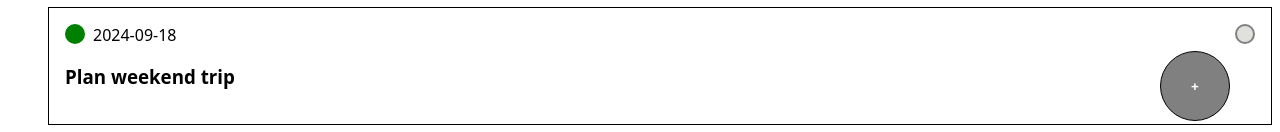
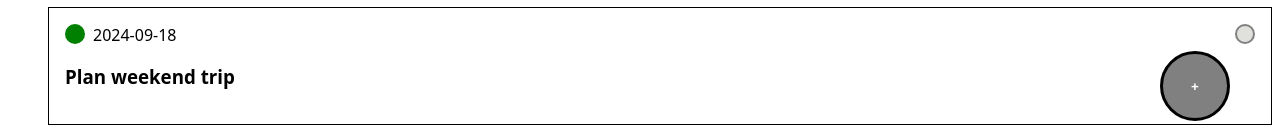
Before and after one commit to anapecic/task-flow, a Next.js app: page / in a window 1280 px wide. Shown: the part 629-761 px from the top of the page. Built offline with nearby package versions, Linux system fonts and the light colour scheme.

Commit message:
finished mvp in terms of functionality

```diff
--- /dev/null
+++ b/components/Filter/Filter.js
@@ -0,0 +1,9 @@
+export default function Filter({ sortMode, onSetFilter }) {
+  return (
+    <select onChange={(event) => onSetFilter(event.target.value)}>
+      <option value="date">Due Date</option>
+      <option value="prioAscending">Prio ⬆️</option>
+      <option value="prioDescending">Prio ⬇️</option>
+    </select>
+  );
+}
--- a/pages/index.js
+++ b/pages/index.js
@@ -3,9 +3,10 @@ import TaskList from "@/components/TaskList/TaskList";
 import CreateTaskForm from "@/components/CreateTaskForm/CreateTaskForm";
 import styled from "styled-components";
 import { useState } from "react";
+import Filter from "@/components/Filter/Filter";
 
 const StyledCreateButton = styled.button`
-  border: 1px solid black;
+  border: 3px solid black;
   border-radius: 50%;
   background: grey;
   text-decoration: none;
@@ -66,13 +67,3 @@ export default function HomePage({
     </>
   );
 }
-
-function Filter({ sortMode, onSetFilter }) {
-  return (
-    <select onChange={(event) => onSetFilter(event.target.value)}>
-      <option value="date">Due Date</option>
-      <option value="prioAscending">Prio ⬆️</option>
-      <option value="prioDescending">Prio ⬇️</option>
-    </select>
-  );
-}
```
